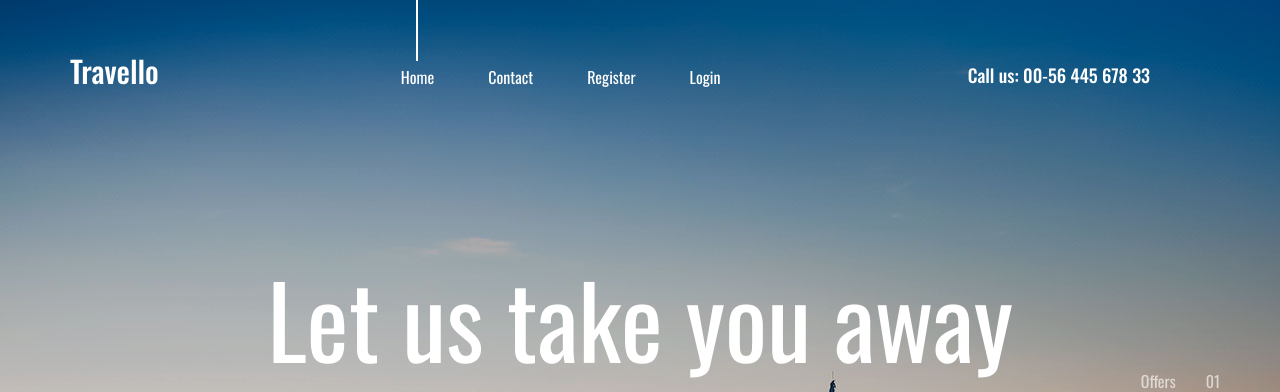
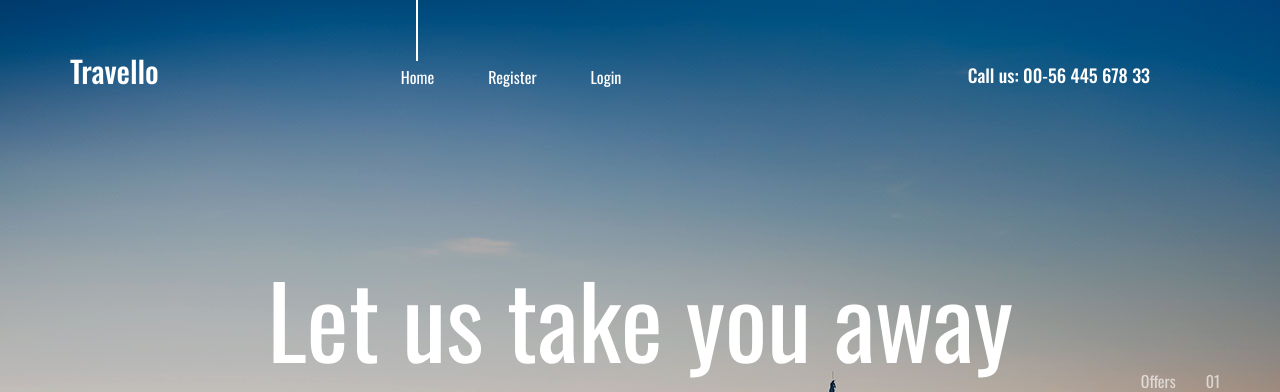
Before and after one commit to romich1307/PWEB2-LAB_A, a Django app: page / in a window 1280 px wide. Shown: the top 392 px of the page. Run offline with Django 5.2, Linux system fonts and the light colour scheme; data that the repository does not hold is empty; some libraries are stand-ins or nearby versions.

Commit message:
eliminando conexion

```diff
--- a/LAB7/templates/index.html
+++ b/LAB7/templates/index.html
@@ -32,7 +32,6 @@
 							<nav class="main_nav">
 								<ul class="d-flex flex-row align-items-start justify-content-start">
 									<li class="active"><a href="index.html">Home</a></li>
-									<li><a href="contact.html">Contact</a></li>
 									{% if user.is_authenticated %}
 									<li>Hello, {{user.first_name}}</li>
 									<li><a href="accounts/logout">Logout</a></li>
```
